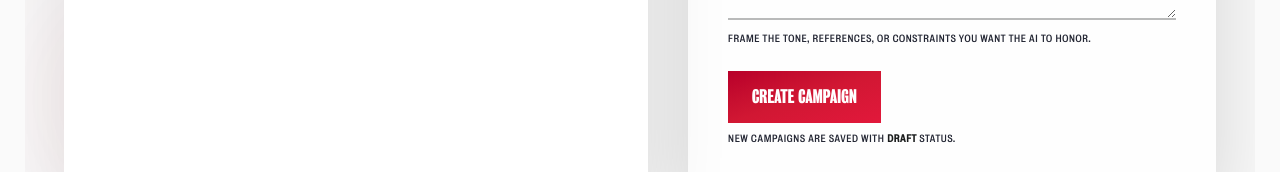
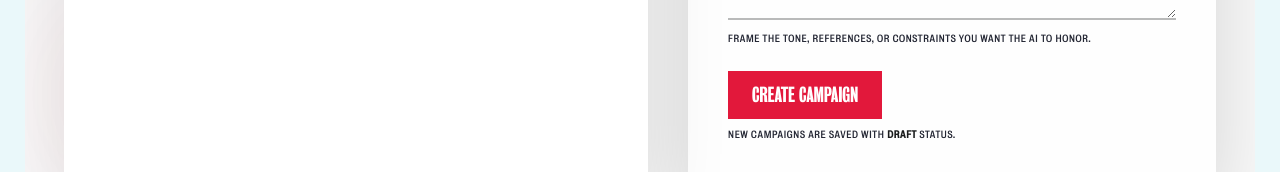
Before and after one commit to ChristophHolzSpeaker/CampaignStudio, a SvelteKit app: page /campaign/new in a window 1280 px wide. Shown: the part 991-1163 px from the top of the page. Built offline with nearby package versions, Linux system fonts and the light colour scheme; no server answers.

Commit message:
fixed tailwind config

```diff
--- a/src/lib/components/PromptFormFields.svelte
+++ b/src/lib/components/PromptFormFields.svelte
@@ -55,6 +55,7 @@
 	</label>
 </div>
 
+<div class="grid gap-4">
 	<label class="field field--full">
 		<span>Model</span>
 		<input name="model" value={values().model ?? 'google/gemini-3.1-flash-lite-preview'} />
@@ -84,10 +85,11 @@
 		<textarea name="metadata" rows="3">{values().metadata ?? ''}</textarea>
 	</label>
 
-<label class="field field--stretch">
+	<label class="field field--stretch mt-4">
 		<input type="checkbox" name="is_active" checked={isActive()} />
 		<span>Activate prompt</span>
 	</label>
+</div>
 
 <style>
 	.field-grid {
--- a/src/lib/components/elements/Button.svelte
+++ b/src/lib/components/elements/Button.svelte
@@ -7,10 +7,6 @@
 	let { children, isSubmitting = false }: Props = $props();
 </script>
 
-<button
-	type="submit"
-	class="inline-flex items-center justify-center rounded-none bg-gradient-to-br from-[var(--accent)] via-[var(--accent-mid)] to-[var(--accent-strong)] px-6 py-3 text-lg font-semibold text-white uppercase transition-transform duration-200 hover:-translate-y-0.5 disabled:cursor-not-allowed disabled:opacity-70"
-	disabled={isSubmitting}
->
+<button type="submit" class="btn-primary" disabled={isSubmitting}>
 	{@render children?.()}
 </button>
--- a/src/lib/components/elements/NavButton.svelte
+++ b/src/lib/components/elements/NavButton.svelte
@@ -8,8 +8,7 @@
 	let { href, variant = 'default', children }: Props = $props();
 
 	const variants = {
-		default:
-			'inline-flex items-center justify-center rounded-none bg-gradient-to-br from-[var(--accent)] via-[var(--accent-mid)] to-[var(--accent-strong)] px-6 py-3 text-lg font-semibold text-white uppercase transition-transform duration-200 hover:-translate-y-0.5 disabled:cursor-not-allowed disabled:opacity-70',
+		default: 'btn-primary',
 		outline: 'outline-link'
 	};
 </script>
--- a/src/routes/(app)/admin/prompts/+page.svelte
+++ b/src/routes/(app)/admin/prompts/+page.svelte
@@ -12,7 +12,6 @@
 
 <section class="hero">
 	<div class="hero-copy">
-		<p class="eyebrow">The Living Manuscript</p>
 		<h1>Prompt library</h1>
 		<p>
 			Manage the system prompts that keep each audience and format aligned with the Campaign Studio
@@ -30,7 +29,7 @@
 			<input type="hidden" name="id" value={prompt.id} />
 			<input type="hidden" name="active" value={prompt.is_active ? 'true' : 'false'} />
 			<PromptCard {prompt} />
-			<div class="card-actions">
+			<div class="card-actions px-6">
 				<button type="submit" class="toggle-button">
 					{prompt.is_active ? 'Deactivate' : 'Activate'}
 				</button>
@@ -41,16 +40,11 @@
 </section>
 
 <style>
-	:global(body) {
-		background: #f9f9f9;
-		color: #1a1c1c;
-	}
-
 	.hero {
 		display: flex;
 		justify-content: space-between;
 		align-items: center;
-		background: #f3f3f3;
+
 		padding: 3rem 2rem;
 		gap: 1.5rem;
 		margin-bottom: 2rem;
@@ -58,14 +52,6 @@
 
 	.hero-copy {
 		max-width: 720px;
-	}
-
-	.eyebrow {
-		margin: 0;
-		font-family: 'Bureau Grot Compressed', 'Space Grotesk', sans-serif;
-		letter-spacing: 0.1em;
-		text-transform: uppercase;
-		color: #b8002a;
 	}
 
 	h1 {
@@ -84,16 +70,6 @@
 	.hero-actions {
 		display: flex;
 		align-items: center;
-	}
-
-	.primary-cta {
-		background: linear-gradient(135deg, #b8002a, #e2183b);
-		color: #ffffff;
-		text-transform: uppercase;
-		letter-spacing: 0.1em;
-		font-family: 'Bureau Grot Compressed', 'Space Grotesk', sans-serif;
-		padding: 1rem 2.5rem;
-		text-decoration: none;
 	}
 
 	.prompt-grid {
--- a/src/routes/(app)/admin/prompts/new/+page.svelte
+++ b/src/routes/(app)/admin/prompts/new/+page.svelte
@@ -33,15 +33,10 @@
 </section>
 
 <style>
-	:global(body) {
-		background: #ffffff;
-	}
-
 	.panel {
 		display: grid;
 		grid-template-columns: repeat(auto-fit, minmax(320px, 1fr));
 		gap: 2rem;
-		background: #f3f3f3;
 		padding: 3rem;
 	}
 
@@ -68,24 +63,6 @@
 		margin-top: 1.5rem;
 	}
 
-	.primary-cta {
-		background: linear-gradient(135deg, #b8002a, #e2183b);
-		border: 0;
-		color: #ffffff;
-		letter-spacing: 0.1em;
-		text-transform: uppercase;
-		font-family: 'Bureau Grot Compressed', 'Space Grotesk', sans-serif;
-		padding: 0.9rem 2.2rem;
-	}
-
-	.outline-link {
-		color: #1a1c1c;
-		font-family: 'Bureau Grot Compressed', 'Space Grotesk', sans-serif;
-		letter-spacing: 0.1em;
-		text-transform: uppercase;
-		text-decoration: none;
-	}
-
 	.error {
 		color: #b8002a;
 		margin-bottom: 1rem;
--- a/src/routes/(app)/campaign/new/+page.svelte
+++ b/src/routes/(app)/campaign/new/+page.svelte
@@ -33,7 +33,7 @@
 </script>
 
 <section
-	class="relative min-h-screen overflow-hidden bg-[var(--surface)] px-6 py-16 text-[var(--text-primary)]"
+	class="horizontal-md vertical-xxl relative min-h-screen overflow-hidden bg-[var(--surface)] text-[var(--text-primary)]"
 >
 	<div
 		class="pointer-events-none absolute -top-12 right-10 h-56 w-56 rounded-full blur-3xl"
@@ -67,7 +67,7 @@
 
 		<div class="relative grid gap-10 lg:grid-cols-[1.05fr_0.95fr]">
 			<div
-				class="relative overflow-hidden rounded-none bg-[var(--surface-card)] px-10 py-10 shadow-[var(--shadow-card)]"
+				class="horizontal-lg vertical-lg relative overflow-hidden rounded-none bg-[var(--surface-card)] shadow-[var(--shadow-card)]"
 			>
 				<div
 					class="pointer-events-none absolute -top-8 right-10 h-24 w-24 rounded-full blur-3xl"
@@ -99,7 +99,7 @@
 
 			<form
 				method="POST"
-				class="space-y-6 rounded-none bg-[var(--surface-card)]/90 px-10 py-10 shadow-[var(--shadow-card-strong)]"
+				class="horizontal-lg vertical-lg space-y-6 rounded-none bg-[var(--surface-card)]/90 shadow-[var(--shadow-card-strong)]"
 				onsubmit={handleSubmit}
 			>
 				<p class="text-[0.6rem] text-[var(--accent)] uppercase">Campaign brief</p>
@@ -113,7 +113,7 @@
 				{#if getStatusMessage()}
 					<div
 						role="status"
-						class="bg-[var(--status-surface)] px-4 py-3 text-xs font-semibold text-[var(--accent)] uppercase"
+						class="horizontal-xs vertical-xs bg-[var(--status-surface)] text-xs font-semibold text-[var(--accent)] uppercase"
 					>
 						{getStatusMessage()}
 					</div>
--- a/src/routes/(app)/campaigns/+page.svelte
+++ b/src/routes/(app)/campaigns/+page.svelte
@@ -20,7 +20,7 @@
 	</div>
 
 	{#if isLoading}
-		<div class="py-8 text-center">
+		<div class="vertical-xl text-center">
 			<div class="loading loading-spinner loading-lg mx-auto"></div>
 			<p>Loading campaigns...</p>
 		</div>
@@ -30,7 +30,7 @@
 			<button class="btn btn-xs"> Retry </button>
 		</div>
 	{:else if data.campaignList.length === 0}
-		<div class="py-8 text-center">
+		<div class="vertical-xl text-center">
 			<p class="text-muted-foreground">
 				No campaigns found. Create your first campaign to get started.
 			</p>
--- a/src/routes/layout.css
+++ b/src/routes/layout.css
@@ -58,7 +58,7 @@
 		'Apple Color Emoji', 'Segoe UI Emoji', 'Segoe UI Symbol', 'Noto Color Emoji';
 
 	--color-surface: #ffffff;
-	--color-surface-container-low: #f4f4f5;
+	--color-surface-container-low: #97ddea33;
 	--color-surface-container-lowest: #e4e4e7;
 
 	--color-primary: #e2183b;
@@ -85,7 +85,7 @@
 
 @layer base {
 	body {
-		background-color: #fafafa;
+		background-color: var(--color-surface-container-low);
 		color: var(--color-on-surface);
 		font-family: var(--font-sans);
 		font-weight: 400;
@@ -100,9 +100,10 @@
 	h4,
 	h5,
 	h6,
-	button {
+	button,
+	a {
 		font-family: 'Bureau Grot Compressed', 'Bureau Grot', sans-serif;
-		font-weight: 700;
+		font-weight: 500;
 		text-transform: uppercase;
 		font-stretch: condensed;
 		letter-spacing: -0.02em;
@@ -111,16 +112,72 @@
 
 @layer components {
 	.btn-primary {
-		@apply rounded-sm bg-primary px-6 py-3 text-white transition-all duration-200 hover:-translate-y-[2px];
-		box-shadow: 0 4px 14px rgba(226, 24, 59, 0.4);
+		@apply rounded-none bg-primary uppercase transition-all duration-200 hover:-translate-y-[2px];
+		padding-inline: 1.5rem;
+		padding-block: 0.5rem;
+		color: #ffffff;
+		font-size: 1.25rem;
 	}
 
+	.primary-cta {
+		background: linear-gradient(135deg, #b8002a, #e2183b);
+		border: 0;
+		color: #ffffff;
+		letter-spacing: 0.1em;
+		text-transform: uppercase;
+		font-family: 'Bureau Grot Compressed', 'Space Grotesk', sans-serif;
+		padding: 0.9rem 2.2rem;
+	}
+
+	.outline-link {
+		color: #1a1c1c;
+		font-family: 'Bureau Grot Compressed', 'Space Grotesk', sans-serif;
+		letter-spacing: 0.1em;
+		text-transform: uppercase;
+		text-decoration: none;
+	}
 	.btn-secondary {
-		@apply rounded-sm border border-on-surface/20 bg-transparent px-6 py-3 text-on-surface transition-all duration-200 hover:-translate-y-[2px] hover:bg-surface-container-low;
+		@apply rounded-none border border-on-surface/20 bg-transparent text-on-surface transition-all duration-200 hover:-translate-y-[2px] hover:bg-surface-container-low;
+		padding-inline: 1.5rem;
+		padding-block: 0.5rem;
+	}
+
+	.horizontal-gutter {
+		padding-inline: 1.5rem;
+	}
+
+	.horizontal-xs {
+		padding-inline: 1rem;
+	}
+
+	.horizontal-md {
+		padding-inline: 1.5rem;
+	}
+
+	.horizontal-lg {
+		padding-inline: 2.5rem;
+	}
+
+	.vertical-xs {
+		padding-block: 0.75rem;
+	}
+
+	.vertical-lg {
+		padding-block: 2.5rem;
+	}
+
+	.vertical-xl {
+		padding-block: 2rem;
+	}
+
+	.vertical-xxl {
+		padding-block: 4rem;
 	}
 
 	.input-kinetic {
-		@apply w-full border-b border-on-surface/30 bg-transparent px-0 py-2 text-on-surface transition-colors outline-none focus:border-b-2 focus:border-primary sm:text-sm;
+		@apply w-full border-b border-on-surface/30 bg-transparent text-on-surface transition-colors outline-none focus:border-b-2 focus:border-primary sm:text-sm;
+		padding-inline: 0;
+		padding-block: 0.5rem;
 	}
 
 	.container {
--- /dev/null
+++ b/tailwind.config.js
@@ -0,0 +1,26 @@
+/** @type {import('tailwindcss').Config} */
+const config = {
+	content: ['./src/**/*.{svelte,ts,js,css,html}'],
+	theme: {
+		extend: {
+			colors: {
+				primary: 'var(--color-primary)',
+				secondary: 'var(--color-secondary)',
+				tertiary: 'var(--color-tertiary)',
+				'on-surface': 'var(--color-on-surface)',
+				surface: 'var(--surface)',
+				'surface-card': 'var(--surface-card)',
+				'surface-container-low': 'var(--color-surface-container-low)',
+				'surface-container-lowest': 'var(--color-surface-container-lowest)',
+				accent: 'var(--accent)',
+				'accent-mid': 'var(--accent-mid)',
+				'accent-strong': 'var(--accent-strong)'
+			},
+			fontFamily: {
+				sans: ['var(--font-sans)', 'ui-sans-serif', 'system-ui', 'sans-serif']
+			}
+		}
+	}
+};
+
+export default config;
```
Also changed, not shown: 1 other file (tests, documents, lock files or other folders). Lines whose indentation alone changed are shown as unchanged.
